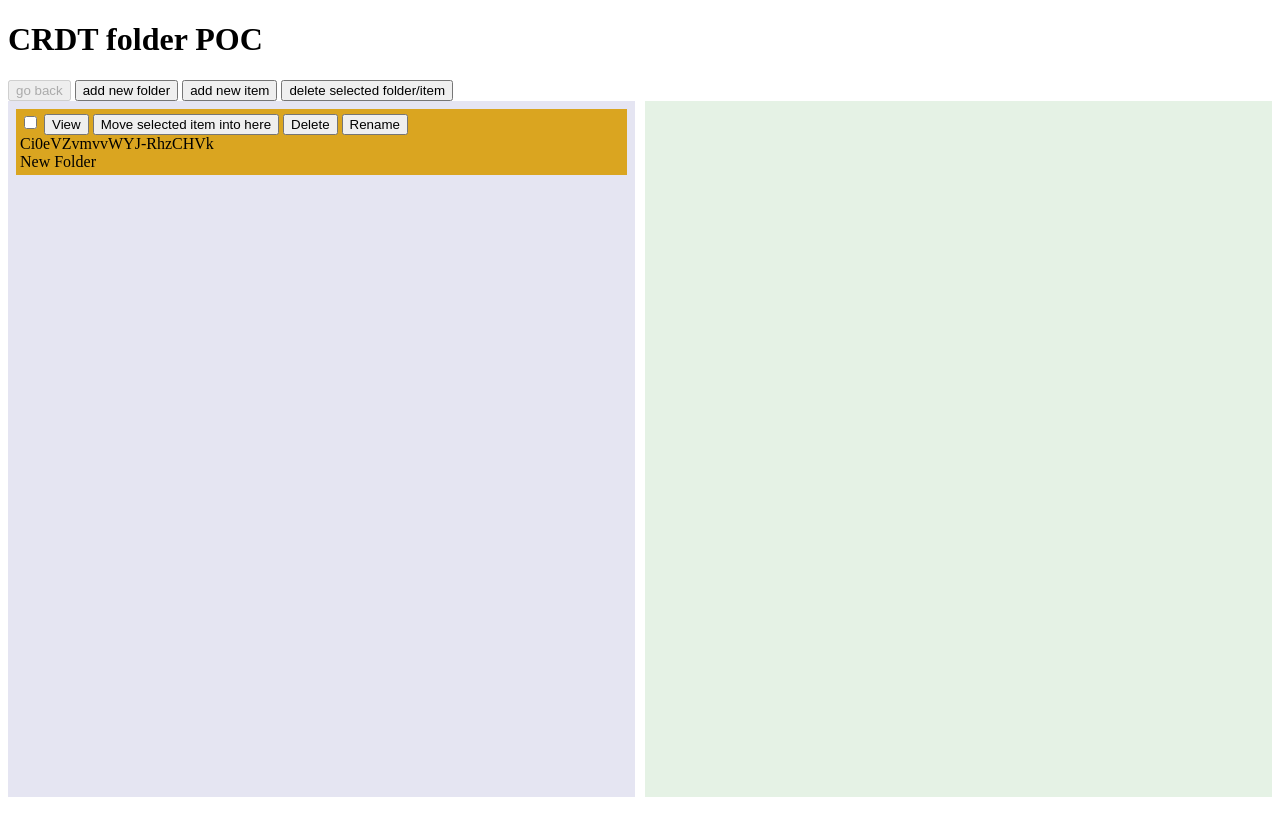
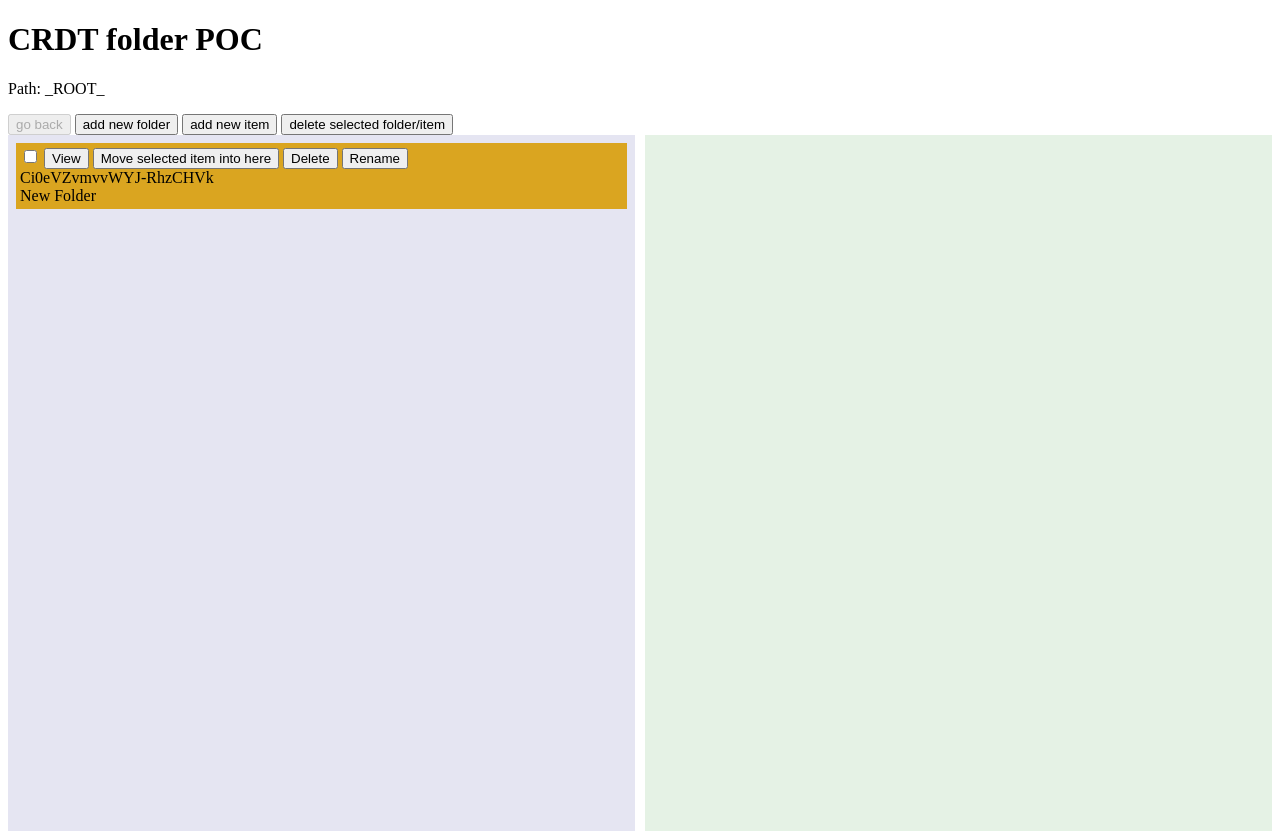
Before and after one commit to hackmdio/CRDT-folder-poc, a website built with webpack: page public/index.html in a window 1280 px wide. Both pictures are taken after a click on the button "add new folder". Before the commit the page ends 805 px from the top, so only its background shows below. Built offline with nearby package versions, Linux system fonts and the light colour scheme; what y-webrtc would draw is missing.

Commit message:
feat: implement breadcrumb

```diff
--- a/js/magic.js
+++ b/js/magic.js
@@ -20,7 +20,7 @@ ydoc.on('update', update => {
 function initRootFolder () {
   if (yArray.length === 0) {
     rootFolder = new Y.Array()
-    rootFolder.push([{ id: '_ROOT_', parent: null, name: 'root' }])
+    rootFolder.push([{ id: '_ROOT_', parent: null, name: '_ROOT_' }])
     yArray.push([rootFolder])
   } else {
     rootFolder = yArray.get(0)
@@ -49,6 +49,7 @@ function render (rootEl, folderArray) {
   }
 
   updateBackButtonState()
+  updatePathState()
 }
 
 function createFolderEl (folderMeta) {
@@ -85,6 +86,18 @@ function viewFolderHandler (event) {
 function updateBackButtonState () {
   const backButton = document.querySelector('.go-back')
   backButton.toggleAttribute('disabled', currentViewFolder.get(0).id === rootFolder.get(0).id)
+}
+
+function updatePathState () {
+  const pathEl = document.querySelector('.path')
+  const path = []
+  let folder = currentViewFolder
+  while (folder) {
+    const { name, parent} = folder.get(0)
+    path.unshift(name)
+    folder = findFolder(parent)
+  }
+  pathEl.textContent = `Path: ${path.join(' > ')}`
 }
 
 function findFolder (id) {
--- a/public/index.html
+++ b/public/index.html
@@ -8,6 +8,7 @@
 <body>
   <div class="bar">
     <h1>CRDT folder POC</h1>
+    <p class="path">Path: _ROOT_</p>
     <button class="go-back" disabled>go back</button>
     <button class="add-folder">add new folder</button>
     <button class="add-item">add new item</button>
```
